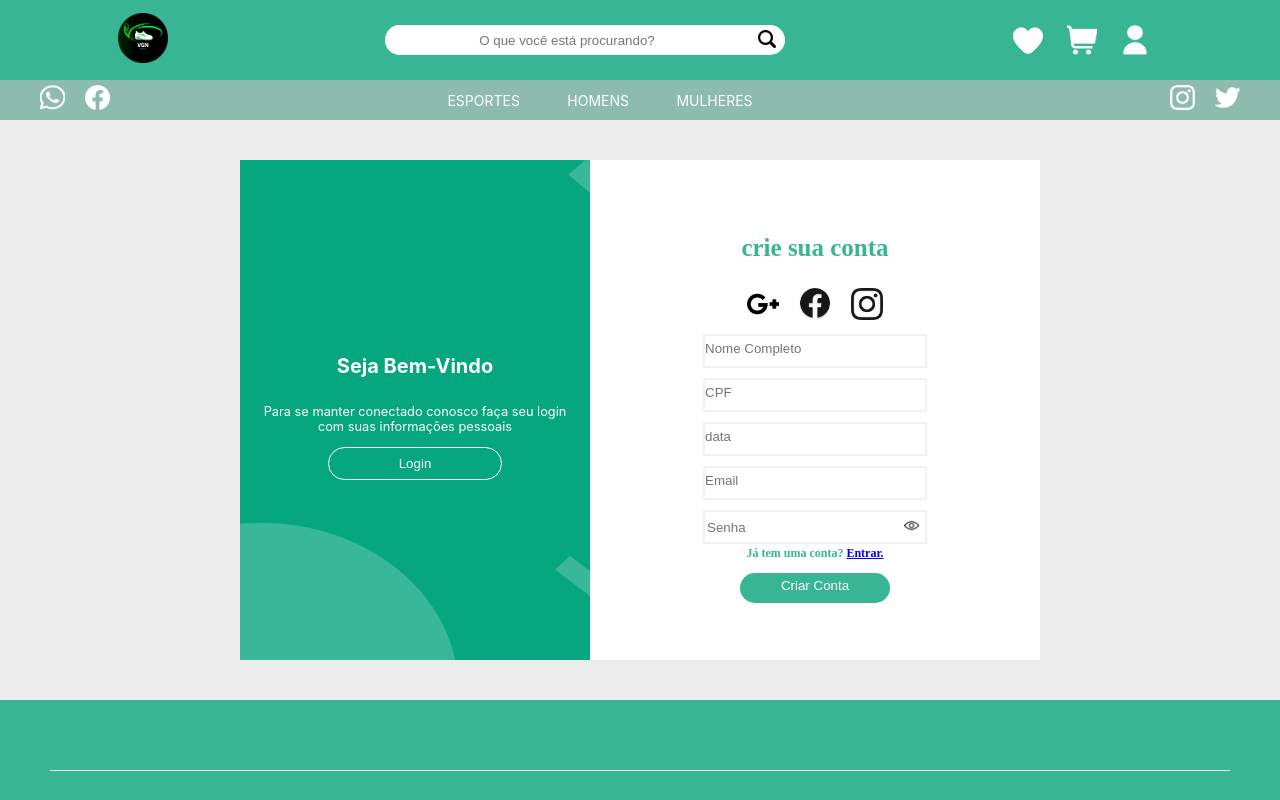
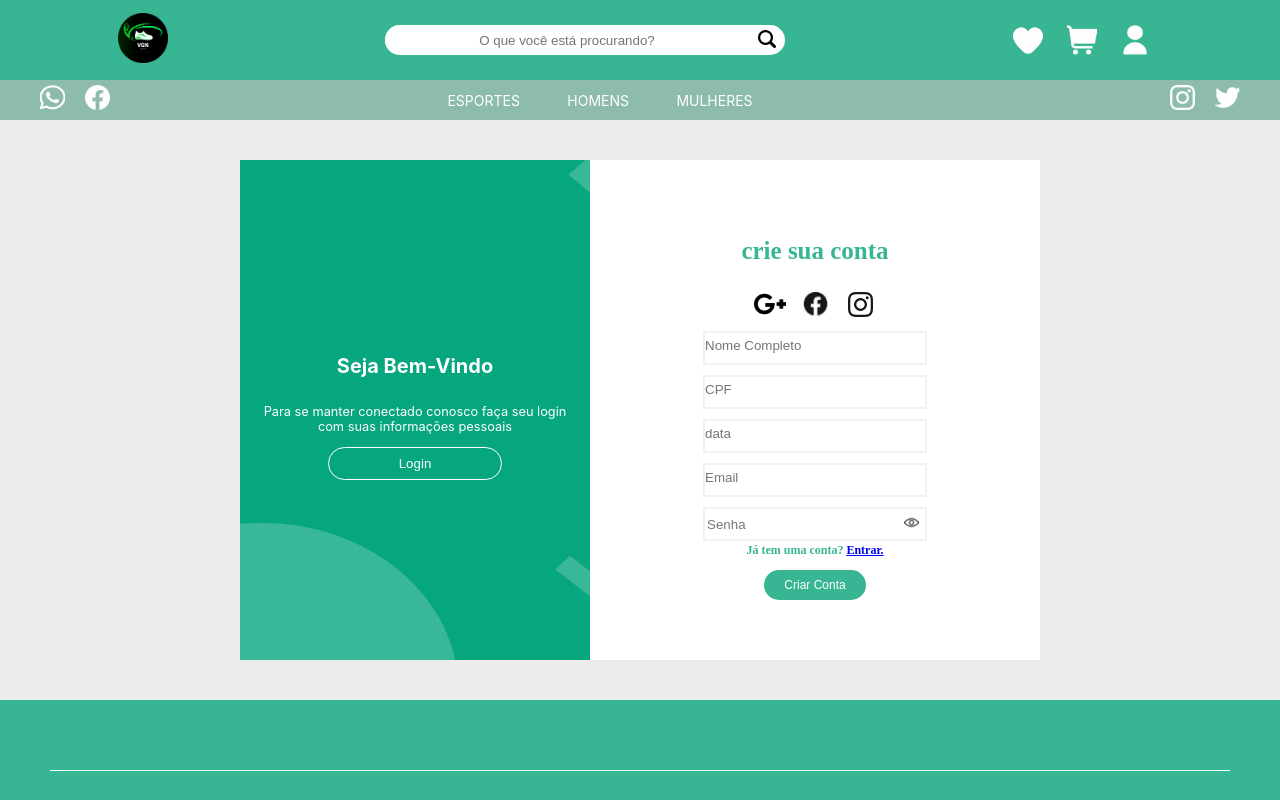
Before and after one commit to SRANDRADE18/TCC, a React (Create React App) app: page /Criar_Conta in a window 1280 px wide. Shown: the top 800 px of the page. Built offline with nearby package versions, Linux system fonts and the light colour scheme.

Commit message:
tela de login fine

```diff
--- a/src/user/Criar_conta/criar_conta.js
+++ b/src/user/Criar_conta/criar_conta.js
@@ -81,9 +81,9 @@ export default function Criar_conta() {
                     </div>
 
                     <div className='rede-sociaveis'>
-                        <img src={Google} />
-                        <img src={facebook} />
-                        <img src={instagram} />
+                    <img className='google' src={Google} />
+                        <img className='rede-social'src={facebook} />
+                        <img className='rede-social' src={instagram} />
                     </div>
 
                     <div className='infos-cliente'>
@@ -120,7 +120,7 @@ export default function Criar_conta() {
 
 
 
-                    <p> Já tem uma conta? <Link to='/Tela_Login'> Entrar. </Link></p>
+                    <p> Já tem uma conta? <Link to='/Login'> Entrar. </Link></p>
 
 
                     <button className='cadastro-button' onClick={cadastrar}> Criar Conta </button>
--- a/src/user/Criar_conta/criar_conta.scss
+++ b/src/user/Criar_conta/criar_conta.scss
@@ -107,15 +107,24 @@
         }
     }
 
-    .rede-sociaveis img {
-        max-width: 32px;
-        max-height: 32px;
-        width: 100%;
-        height: 100%;
-        margin: 10px;
-        cursor: pointer;
-        transition: transform 0.3s ease;
-    }
+    .rede-social {
+        max-width:25px ;
+        max-height:25px ;
+         width: 100%;
+         height:100%;
+         margin: 10px;
+         cursor: pointer;
+         transition: transform 0.3s ease;
+
+     }
+     .google{
+         max-width:32px ;
+         max-height:32px ;
+          width: 100%;
+          height:100%;
+          margin: 7px;
+          cursor: pointer;
+          transition: transform 0.3s ease;}
 
     .rede-sociaveis img:hover {
         transform: scale(1.1);
@@ -178,15 +187,14 @@
 
 
     .cadastro-button {
+        font-size: 12px;
+        text-align: center;
         border-radius: 20px;
         background: #38B593;
         color: #FFF;
-        padding-left: 10px;
-        padding: 5px 0px 13px 0px;
+        padding: 8px 20px;
         border: none;
         cursor: pointer;
-        display: flex;
-        justify-content: center;
     }
 
     @media (max-width:740px) {
--- a/src/user/Login/login.js
+++ b/src/user/Login/login.js
@@ -53,7 +53,7 @@ export default function Login() {
                         <input  type="search" placeholder='Senha' />
                     </div>
 
-                    <p>Não tem uma conta <Link to='/Criar_Conta'> Crie. </Link></p>
+                    <p>Não tem uma conta? <Link to='/Criar_Conta'> Crie. </Link></p>
 
                     <button> Criar Conta </button>
 
--- a/src/user/Login/login.scss
+++ b/src/user/Login/login.scss
@@ -4,12 +4,12 @@
     .Conta-Test {
         display: flex;
         flex-wrap: nowrap;
+        align-items: center;
         background: rgba(235, 235, 235, 0.93);
         justify-content: center;
-        align-items: center;
-        padding: 70px;
         max-width: 100%;
         max-height: 100%;
+        padding: 40px 0px;
     }
 
     .cadastro {
@@ -17,13 +17,11 @@
         flex-direction: column;
         align-items: center;
         justify-content: center;
-        margin-right: 10px;
-        background-color: #FFF;
-        border-radius: 10px;
-        max-width: 100%;
-        max-height: 100%;
-        width: 450px;
-        height: 500px;
+        background-color: #ffffff;
+        max-width: 450px;
+        max-height: 500px;
+        height: 600px;
+        width: 100%;
 
         p {
             color: #38B593;
@@ -47,13 +45,12 @@
 
         input {
             padding: 5px 0px 10px 0px;
-            max-width: 255px;
+            max-width: 200px;
             width: 100%;
             margin-top: 10px;
             text-align: start;
             border: 2px solid #f1f1f1;
             outline: none;
-            cursor: pointer;
         }
     }
 
@@ -71,6 +68,13 @@
     .infos-cliente-login {
         display: flex;
         flex-direction: column;
+        justify-content: center;
+        align-items: center;
+        height:100% ;
+        width:100% ;
+        max-width:400px ;
+        max-height:100px ;
+
     }
 
     .rede-social {
@@ -122,21 +126,15 @@
         align-items: center;
 
         h1 {
+            font-size: 20px;
             color: #FFF;
-            font-family: Montserrat;
-            font-size: 25px;
-            font-style: normal;
-            font-weight: 700;
-            line-height: normal;
+
         }
 
         p {
             color: #FFF;
-            font-family: Montserrat;
-            font-size: 12px;
-            font-style: normal;
-            font-weight: 200;
-            line-height: 140.4%;
+            font-size: 0.8em;
+            font-weight: 400;
         }
 
         button {
--- a/src/user/LoginADM/loginadm.scss
+++ b/src/user/LoginADM/loginadm.scss
@@ -56,16 +56,3 @@
     outline: none;
 
 }
-
-
-
-.cadastro-button {
-    border-radius: 20px;
-    background: #38B593;
-    color: #FFF;
-    width: 150px;
-    height: 30px;
-    padding: 5px 0px 13px 0px;
-    border: none;
-    cursor: pointer;
-}
```
